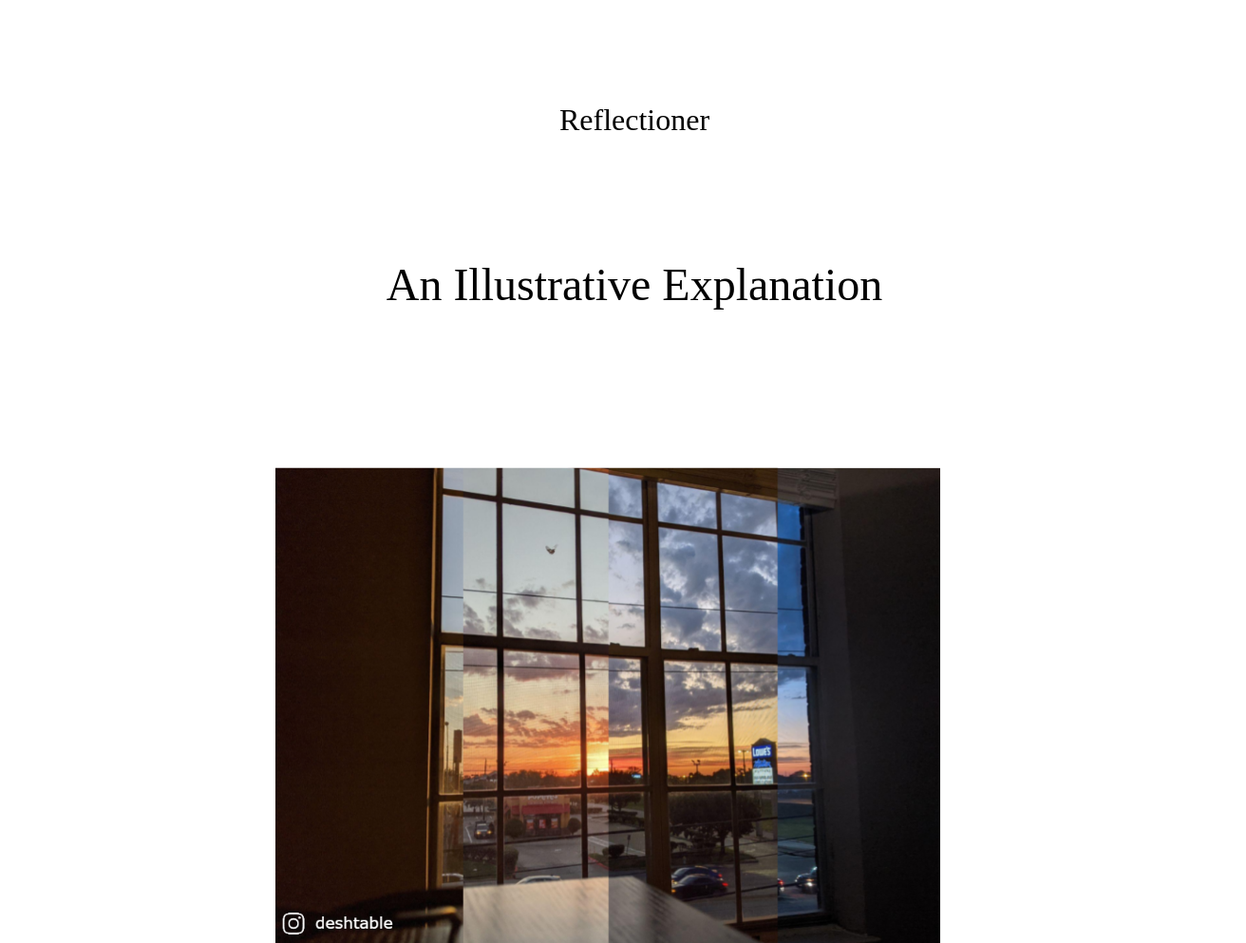
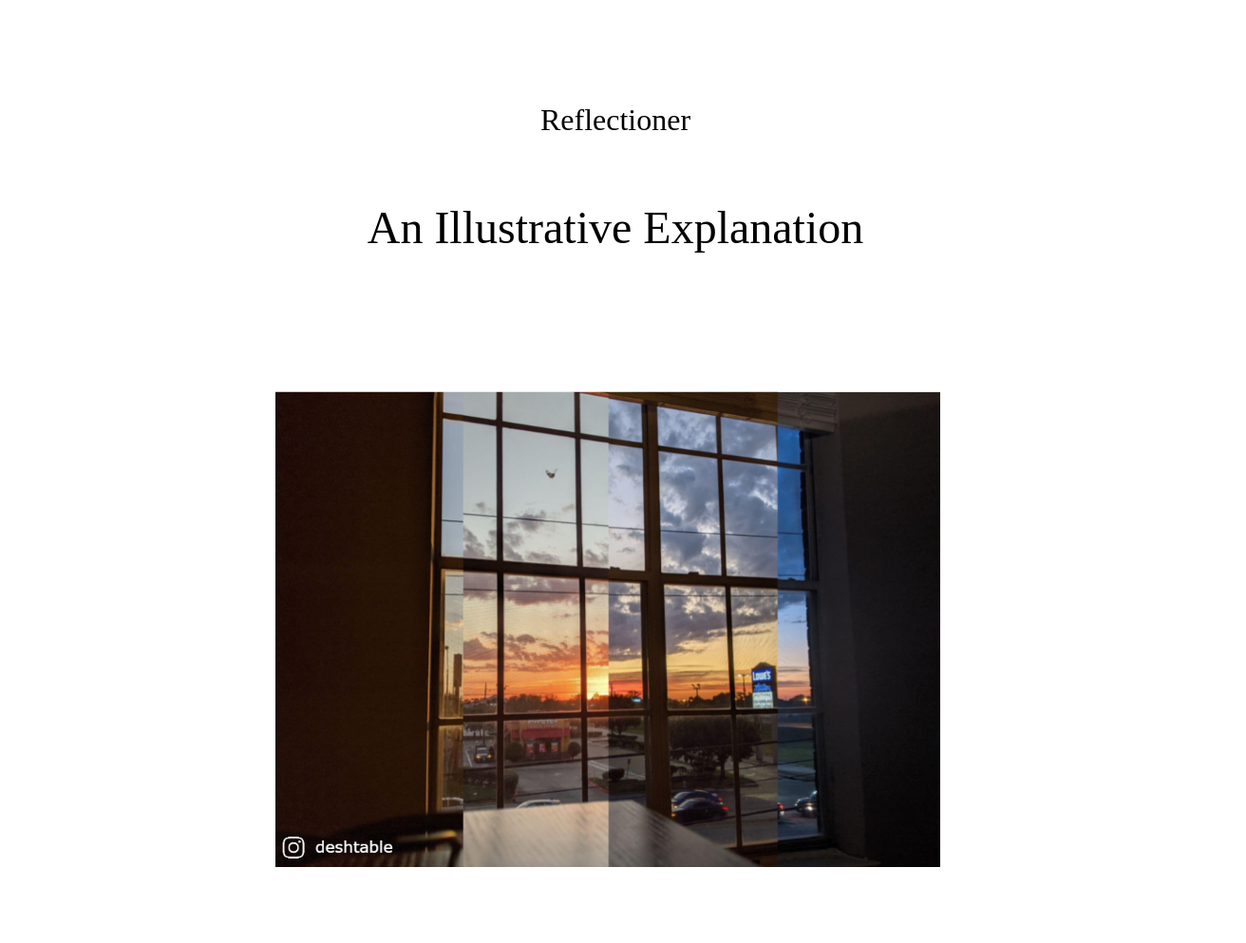
Before and after one commit to deshtable/deshpadmakumar.github.io, a plain HTML site: page index.html in a window 1280 px wide. Shown: the top 993 px of the page at 95% size, 1312 px wide, since content can reach past the window. Drawn offline with Linux system fonts and the light colour scheme.

Commit message:
fixed padding

```diff
--- a/style.css
+++ b/style.css
@@ -7,7 +7,7 @@ body{
 .name{
   width: 100%;
   display: inline-block;
-  padding: 20px;
+  box-sizing: border-box;
   margin-top: 100px;
   text-align: center;
 
```
